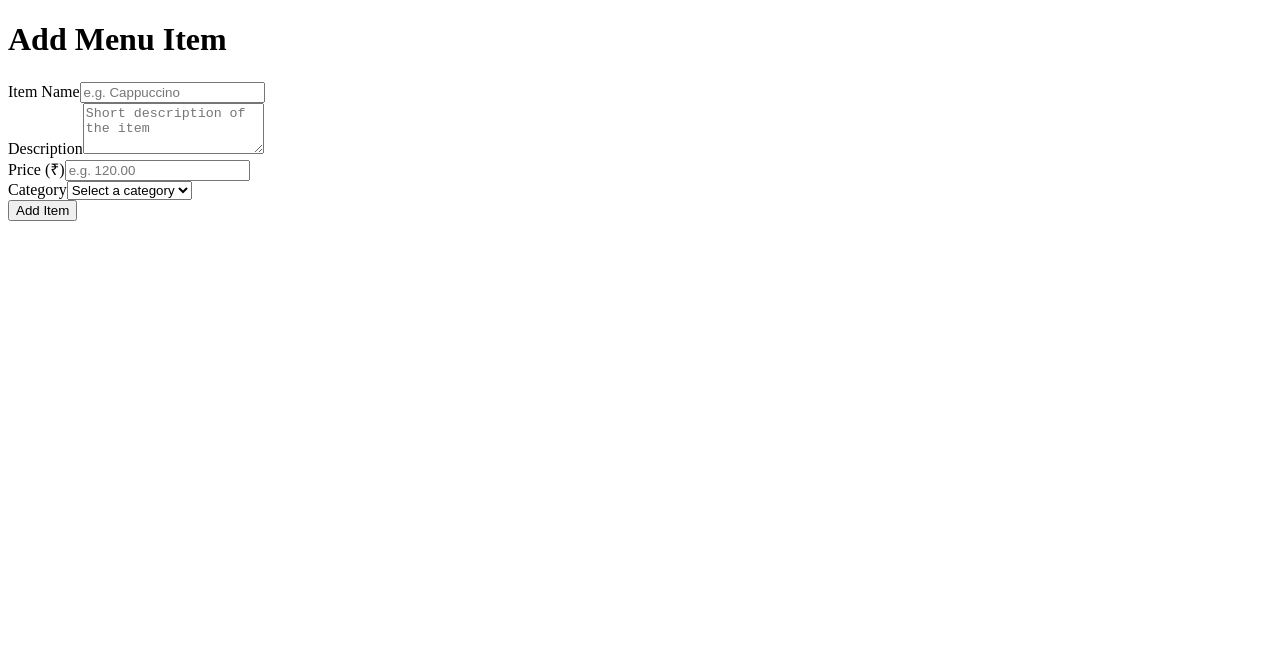
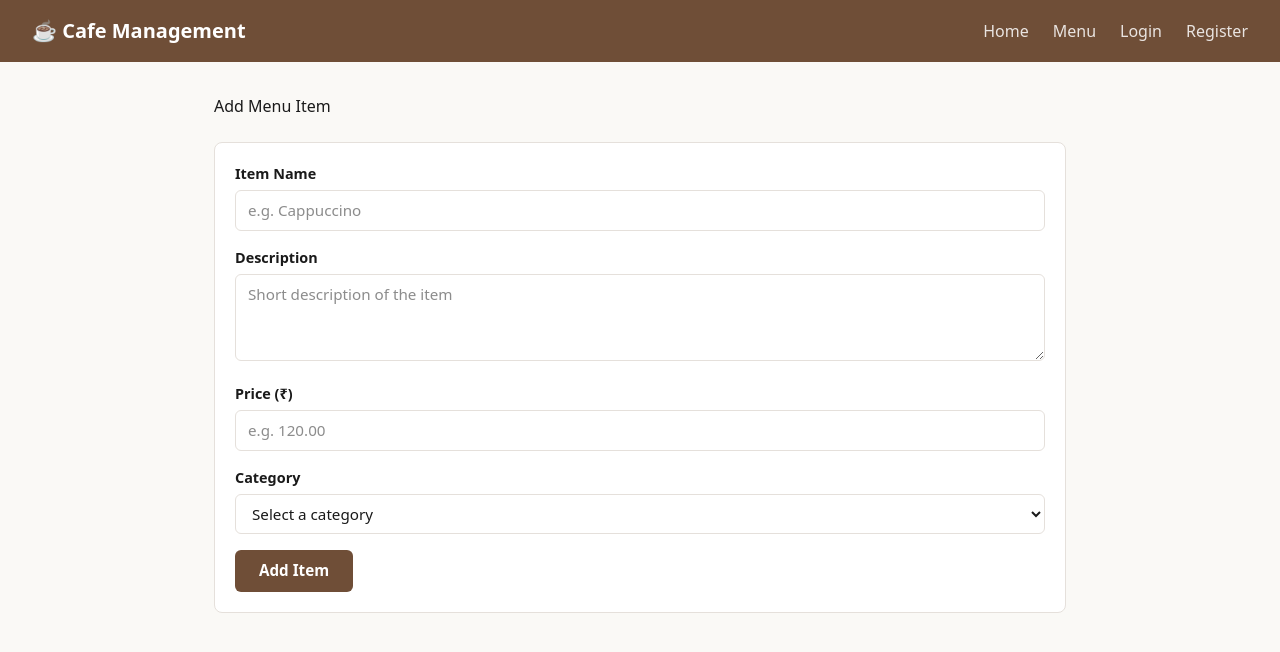
Before and after one commit to Rohit-998/Cafe-Management-System, a Next.js app: page /menu/add in a window 1280 px wide. Shown: the top 652 px of the page. Built offline with nearby package versions, Linux system fonts and the light colour scheme.

Commit message:
docs: add README, test-case template and bug log

```diff
--- /dev/null
+++ b/src/app/layout.tsx
@@ -0,0 +1,46 @@
+import type { Metadata } from "next";
+import Link from "next/link";
+import "./globals.css";
+
+export const metadata: Metadata = {
+  title: "Cafe Management System",
+  description:
+    "A simple cafe management system to manage menu items and user accounts.",
+};
+
+// Root layout — wraps every page with the navbar and global styles.
+export default function RootLayout({
+  children,
+}: {
+  children: React.ReactNode;
+}) {
+  return (
+    <html lang="en">
+      <body>
+        {/* Shared navbar shown on every page */}
+        <nav className="navbar">
+          <Link href="/" className="navbar-brand">
+            ☕ Cafe Management
+          </Link>
+
+          <ul className="navbar-links">
+            <li>
+              <Link href="/">Home</Link>
+            </li>
+            <li>
+              <Link href="/menu">Menu</Link>
+            </li>
+            <li>
+              <Link href="/login">Login</Link>
+            </li>
+            <li>
+              <Link href="/register">Register</Link>
+            </li>
+          </ul>
+        </nav>
+
+        {children}
+      </body>
+    </html>
+  );
+}
--- /dev/null
+++ b/src/app/page.tsx
@@ -0,0 +1,32 @@
+import Link from "next/link";
+
+// Home page — simple hero with links to the two modules.
+export default function HomePage() {
+  return (
+    <div className="page-container">
+      <div className="hero">
+        <h1>☕ Cafe Management System</h1>
+        <p>
+          A simple system to manage the cafe menu and user accounts.
+          <br />
+          Built with Next.js, Supabase, and Tailwind CSS.
+        </p>
+
+        <div className="hero-links">
+          <Link href="/menu" className="btn btn-primary">
+            View Menu
+          </Link>
+          <Link href="/menu/add" className="btn btn-secondary">
+            Add Menu Item
+          </Link>
+          <Link href="/login" className="btn btn-primary">
+            Login
+          </Link>
+          <Link href="/register" className="btn btn-secondary">
+            Register
+          </Link>
+        </div>
+      </div>
+    </div>
+  );
+}
```
Also changed, not shown: 3 other files (tests, documents, lock files or other folders).
